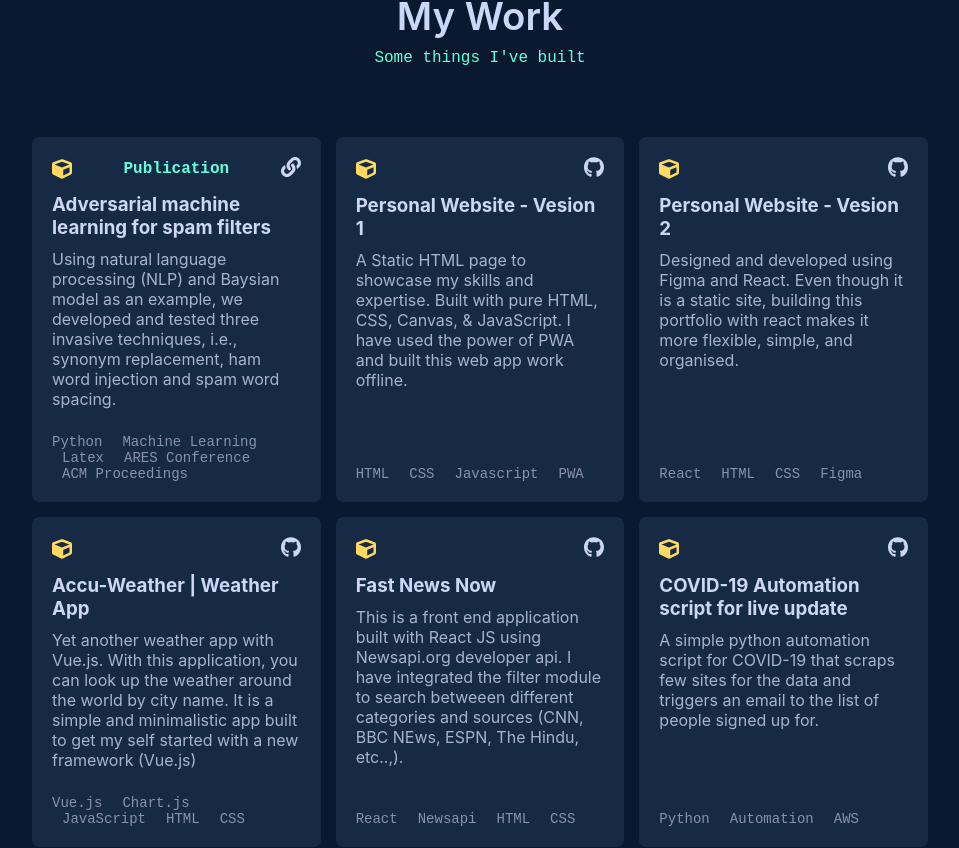
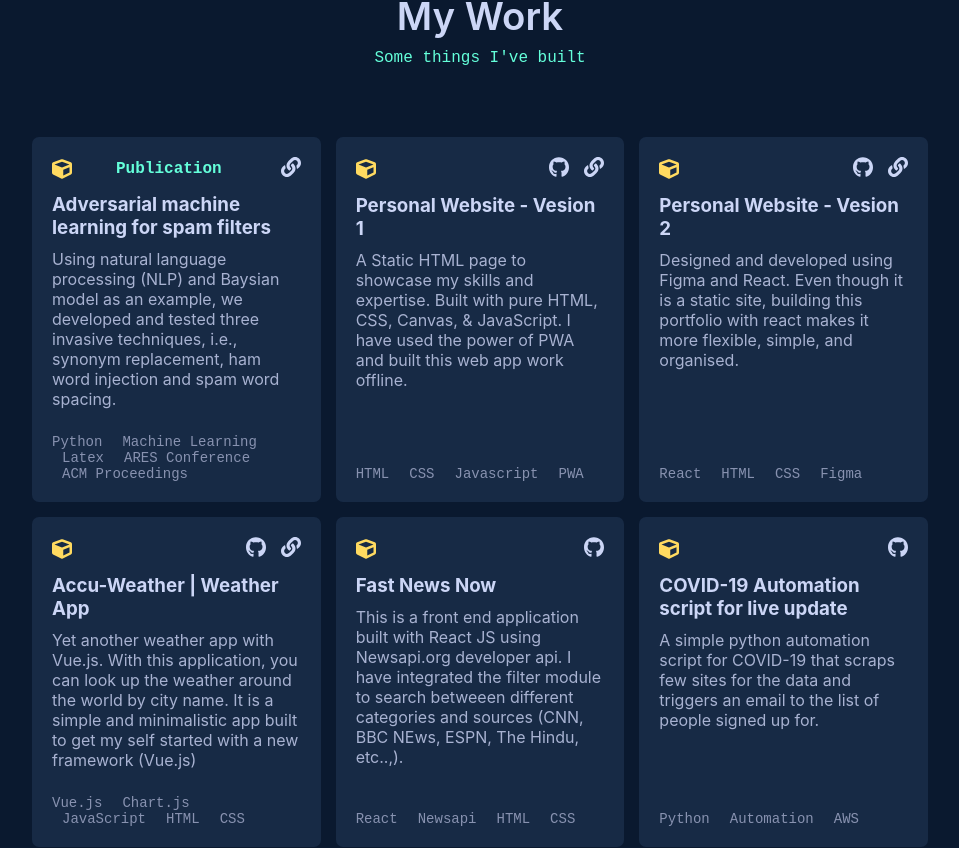
Before and after one commit to bhargavkuchipudi0/portfolio-2, a React (Create React App) app: page / in a window 1280 px wide. Shown: the part 2720-3568 px from the top of the page, without its empty margins (160-1119 px from the left). Built offline with nearby package versions, Linux system fonts and the light colour scheme.

Commit message:
added links and repo to work

```diff
--- a/src/components/gig/gig.css
+++ b/src/components/gig/gig.css
@@ -30,6 +30,12 @@
     font-family: var(--font-mono);
     color: var(--green);
 }
+.repo-link {
+    display: flex;
+}
+.link {
+    margin-left: 15px;
+}
 .gig-text {
     color: var(--light-slate);
     /* line-height: 1.6; */
--- a/src/components/gig/gig.js
+++ b/src/components/gig/gig.js
@@ -9,25 +9,24 @@ function Gig({ work }) {
         const rect = ele.getBoundingClientRect();
         if (rect.y + 100 - window.innerHeight < 0 && !view) setView(true);
     }
-    const openLink = function(link) {
+    const openLink = function (link) {
         window.open(link, '_blank');
     }
     window.addEventListener('scroll', isInViewPort);
     return (
-        <article id={`gig-${work.index}`} className={`gig ${view ? `elementFadeup${work.index % 3 !== 0 ? '-' + work.index%3 : ''}` : 'zero-opac'}`}>
+        <article id={`gig-${work.index}`} className={`gig ${view ? `elementFadeup${work.index % 3 !== 0 ? '-' + work.index % 3 : ''}` : 'zero-opac'}`}>
             <div className="gig-top">
                 <div className="gig-links">
                     <CubeSolid />
                     {
                         work.type === 'publication' ? (
-                        <p className="publication">Publication</p>
+                            <p className="publication">Publication</p>
                         ) : null
                     }
-                    {
-                        work.type === 'publication' ? (
-                        <div className="pointer" onClick={() => {openLink(work.link)}}><Link width="20px" /></div>
-                        ) : <div className="pointer" onClick={() => {openLink(work.link)}}><GitHub width="20px" /></div>
-                    }
+                    <div className="repo-link">
+                        {work.repo && <div className="pointer" onClick={() => { openLink(work.repo) }}><GitHub width="20px" /></div>}
+                        {work.link && <div className="pointer link" onClick={() => { openLink(work.link) }}><Link width="20px" /></div>}
+                    </div>
                 </div>
                 <div className="gig-content">
                     <h1 className="gig-heading">
--- a/src/components/work/work.js
+++ b/src/components/work/work.js
@@ -11,6 +11,7 @@ function Work() {
             text: 'Using natural language processing (NLP) and Baysian model as an example, we developed and tested three invasive techniques, i.e., synonym replacement, ham word injection and spam word spacing. ',
             tools: ['Python', 'Machine Learning', 'Latex', 'ARES Conference', 'ACM Proceedings'],
             link: 'https://dl.acm.org/doi/abs/10.1145/3407023.3407079',
+            repo: null,
             type: 'publication'
         },
         {
@@ -18,7 +19,8 @@ function Work() {
             heading: 'Personal Website - Vesion 1',
             text: 'A Static HTML page to showcase my skills and expertise. Built with pure HTML, CSS, Canvas, & JavaScript. I have used the power of PWA and built this web app work offline.',
             tools: ['HTML', 'CSS', 'Javascript', 'PWA'],
-            link: 'https://github.com/bhargavkuchipudi0/portfolio-0286',
+            link: 'https://bhargavkuchipudi.herokuapp.com/',
+            repo: 'https://github.com/bhargavkuchipudi0/portfolio-0286',
             type: 'personal'
         },
         {
@@ -26,7 +28,8 @@ function Work() {
             heading: 'Personal Website - Vesion 2',
             text: 'Designed and developed using Figma and React. Even though it is a static site, building this portfolio with react makes it more flexible, simple, and organised.',
             tools: ['React', 'HTML', 'CSS', 'Figma'],
-            link: 'https://github.com/bhargavkuchipudi0/portfolio-2',
+            link: 'https://bhargavkuchipudi.netlify.app/',
+            repo: 'https://github.com/bhargavkuchipudi0/portfolio-2',
             type: 'personal'
         },
         {
@@ -35,6 +38,7 @@ function Work() {
             text: 'Yet another weather app with Vue.js. With this application, you can look up the weather around the world by city name. It is a simple and minimalistic app built to get my self started with a new framework (Vue.js)',
             tools: ['Vue.js', 'Chart.js', 'JavaScript', 'HTML', 'CSS'],
             link: 'https://accu-weather.netlify.app/',
+            repo: 'https://github.com/bhargavkuchipudi0/vue-weather-app',
             type: 'personal'
         },
         {
@@ -42,7 +46,8 @@ function Work() {
             heading: 'Fast News Now',
             text: 'This is a front end application built with React JS using Newsapi.org developer api. I have integrated the filter module to search betweeen different categories and sources (CNN, BBC NEws, ESPN, The Hindu, etc..,).',
             tools: ['React', 'Newsapi', 'HTML', 'CSS'],
-            link: 'https://github.com/bhargavkuchipudi0/fastnewsnow',
+            link: null,
+            repo: 'https://github.com/bhargavkuchipudi0/fastnewsnow',
             type: 'personal'
         },
         {
@@ -50,7 +55,8 @@ function Work() {
             heading: 'COVID-19 Automation script for live update',
             text: 'A simple python automation script for COVID-19 that scraps few sites for the data and triggers an email to the list of people signed up for.',
             tools: ['Python', 'Automation', 'AWS'],
-            link: 'https://github.com/bhargavkuchipudi0/COVID-19-automation-script',
+            link: null,
+            repo: 'https://github.com/bhargavkuchipudi0/COVID-19-automation-script',
             type: 'personal'
         },
         {
@@ -59,6 +65,7 @@ function Work() {
             text: 'Used different Machine learning models to predict the forecast of COVID-19 in United States. I have used Linear Regression, Support Vector Machines(SVM), and Bayesian Ridge Regression for the forecast.',
             tools: ['Python', 'Machine Learning'],
             link: 'https://www.linkedin.com/posts/bhargav-kuchipudi-389036b6_machineabrlearning-predictiveanalytics-stayhomesaveslives-activity-6656622775802925056-hS9c',
+            repo: null,
             type: 'personal'
         },
 
```
Also changed, not shown: 1 other file (tests, documents, lock files or other folders).
